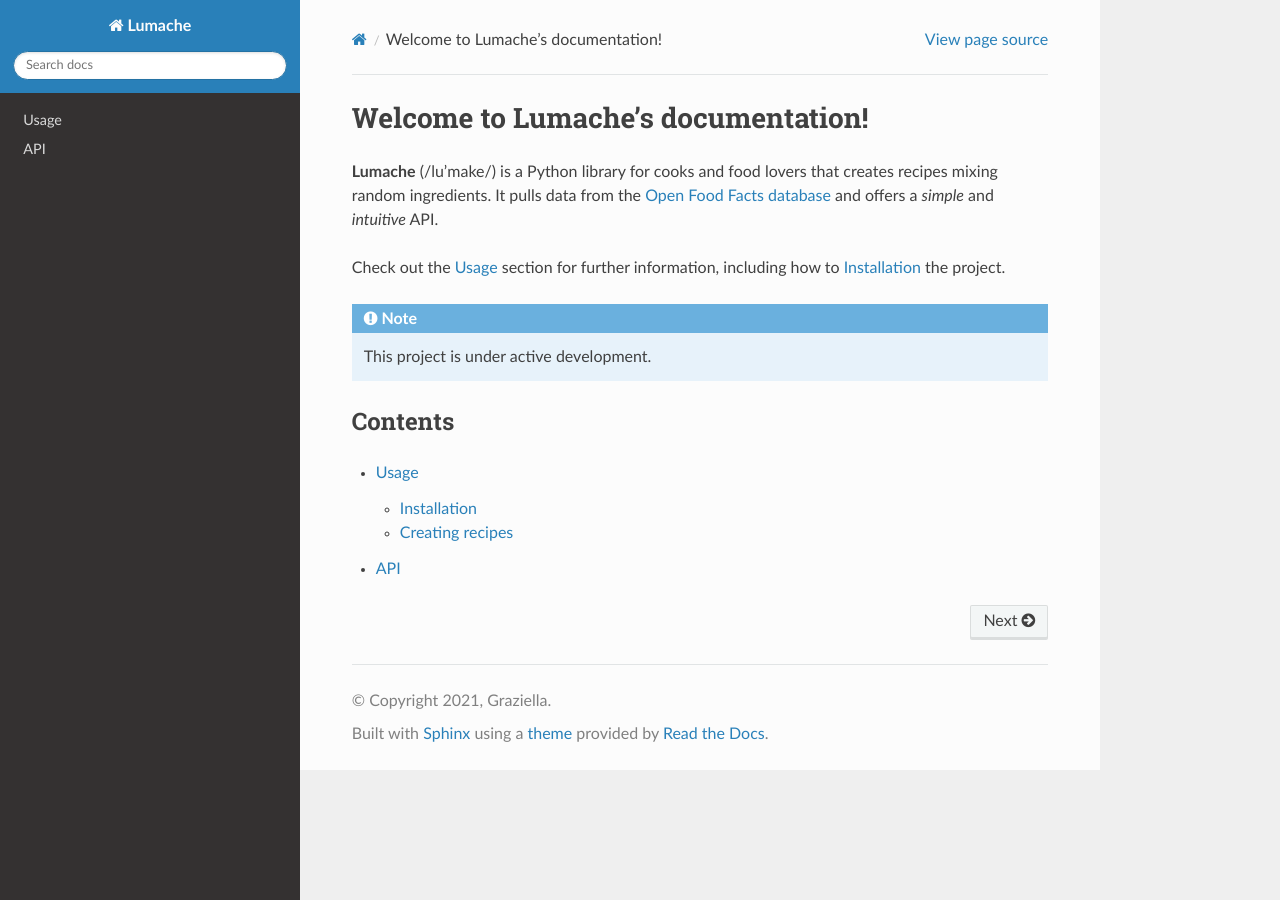
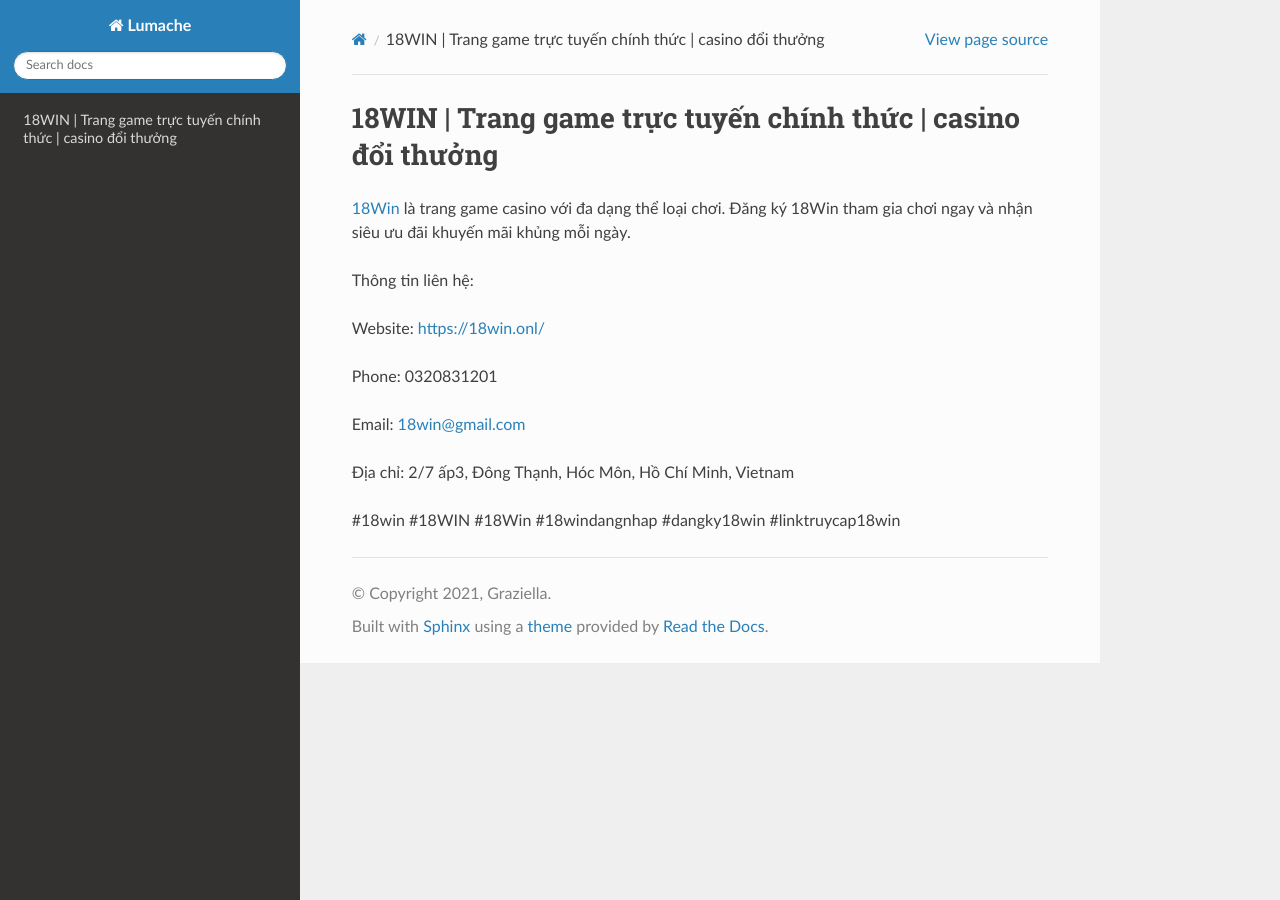
Before and after one commit to JonsCalicut123/18winonl, a Sphinx documentation site: the page built from docs/source/index.rst, in a window 1280 px wide. Built offline with Sphinx 7.4.7 and the Read the Docs theme 3.1.0, drawn with Linux system fonts in a browser that asks for light colours.

Commit message:
Update index.rst

```diff
--- a/docs/source/index.rst
+++ b/docs/source/index.rst
@@ -1,22 +1,16 @@
-Welcome to Lumache's documentation!
+18WIN | Trang game trực tuyến chính thức | casino đổi thưởng
 ===================================
 
-**Lumache** (/lu'make/) is a Python library for cooks and food lovers
-that creates recipes mixing random ingredients.
-It pulls data from the `Open Food Facts database <https://world.openfoodfacts.org/>`_
-and offers a *simple* and *intuitive* API.
+`18Win <https://18win.onl/>`_ là trang game casino với đa dạng thể loại chơi. Đăng ký 18Win tham gia chơi ngay và nhận siêu ưu đãi khuyến mãi khủng mỗi ngày.
 
-Check out the :doc:`usage` section for further information, including
-how to :ref:`installation` the project.
+Thông tin liên hệ:
 
-.. note::
+Website: https://18win.onl/
 
-   This project is under active development.
+Phone: 0320831201
 
-Contents
---------
+Email: 18win@gmail.com
 
-.. toctree::
+Địa chỉ: 2/7 ấp3, Đông Thạnh, Hóc Môn, Hồ Chí Minh, Vietnam
 
-   usage
-   api
+#18win #18WIN #18Win #18windangnhap #dangky18win #linktruycap18win
```
